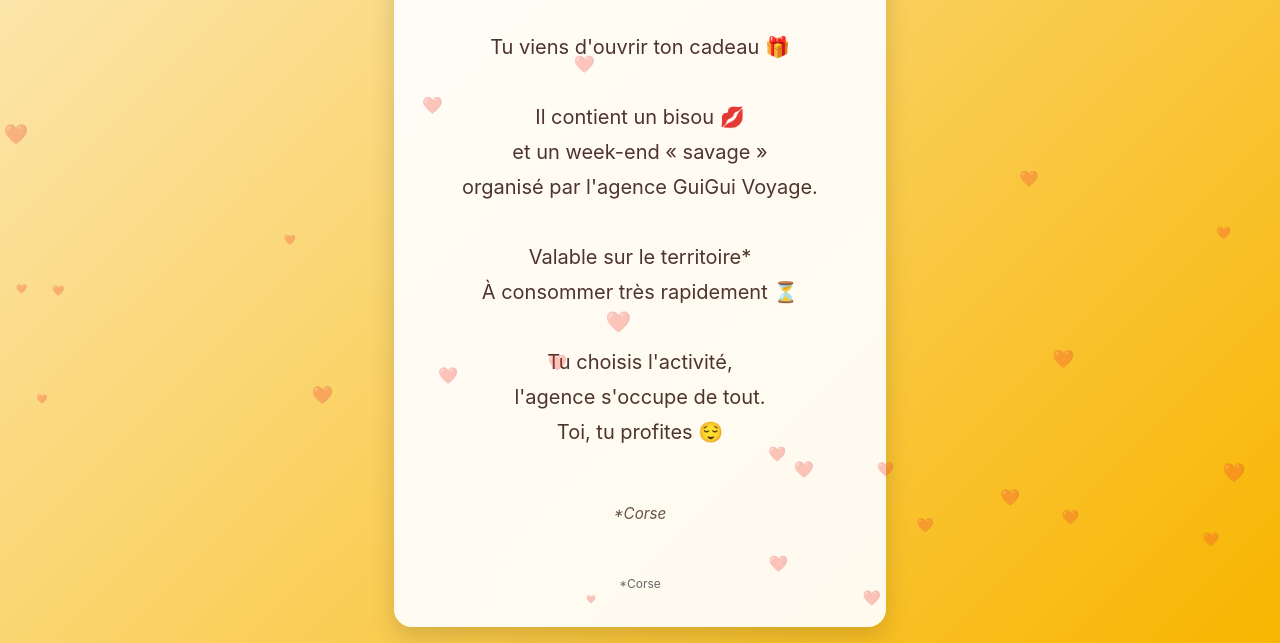
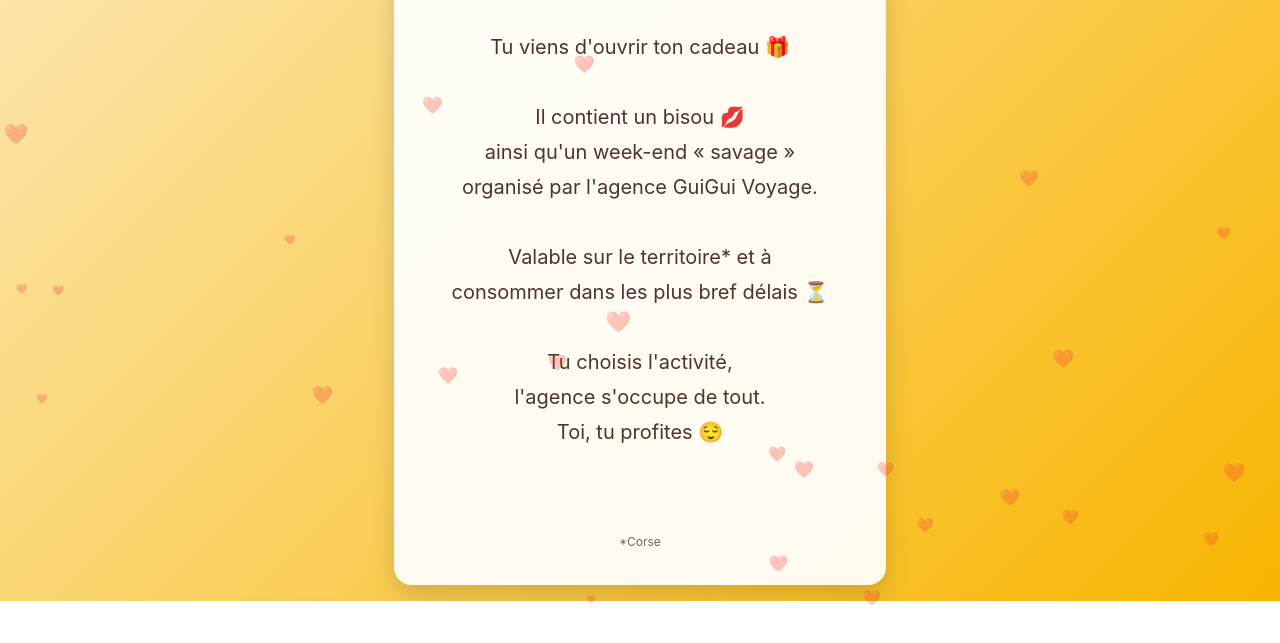
Before and after one commit to Gui-2b9/anniv-poulet-zegfrge54547, a plain HTML site: page index.html in a window 1280 px wide. Shown: the part 201-844 px from the top of the page. After the commit the page ends 802 px from the top, so only its background shows below. Drawn offline with Linux system fonts and the light colour scheme.

Commit message:
Update index.html

```diff
--- a/index.html
+++ b/index.html
@@ -100,17 +100,17 @@
 Tu viens d'ouvrir ton cadeau 🎁
 
 Il contient un bisou 💋
-et un week-end « savage »
+ainsi qu'un week-end « savage »
 organisé par l'agence GuiGui Voyage.
 
-Valable sur le territoire*
-À consommer très rapidement ⏳
+Valable sur le territoire* et à
+consommer dans les plus bref délais ⏳
 
 Tu choisis l'activité,
 l'agence s'occupe de tout.
 Toi, tu profites 😌
 
-<span class="corse">*Corse</span>
+
     </p>
 
     <div class="terms">*Corse</div>
```
